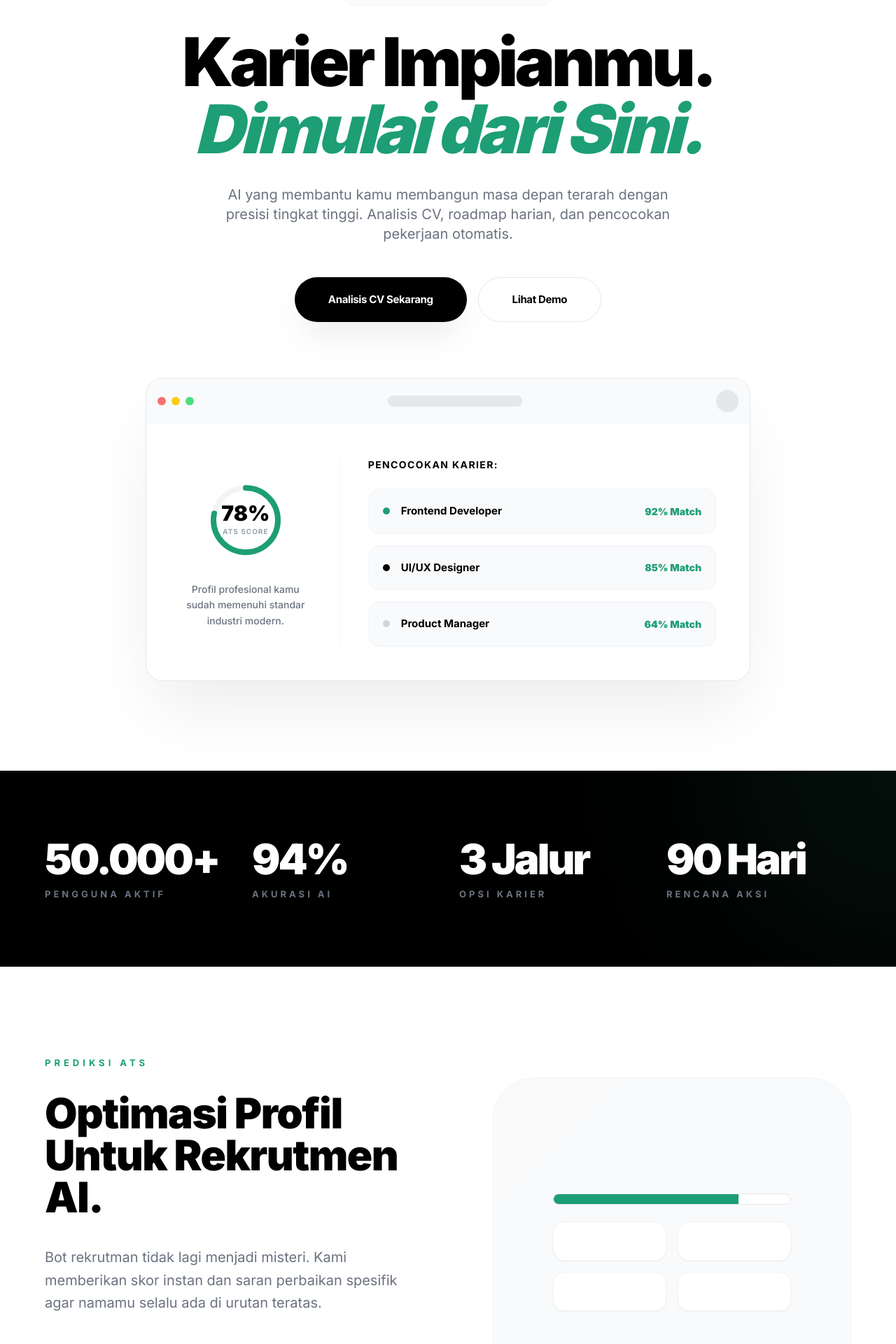
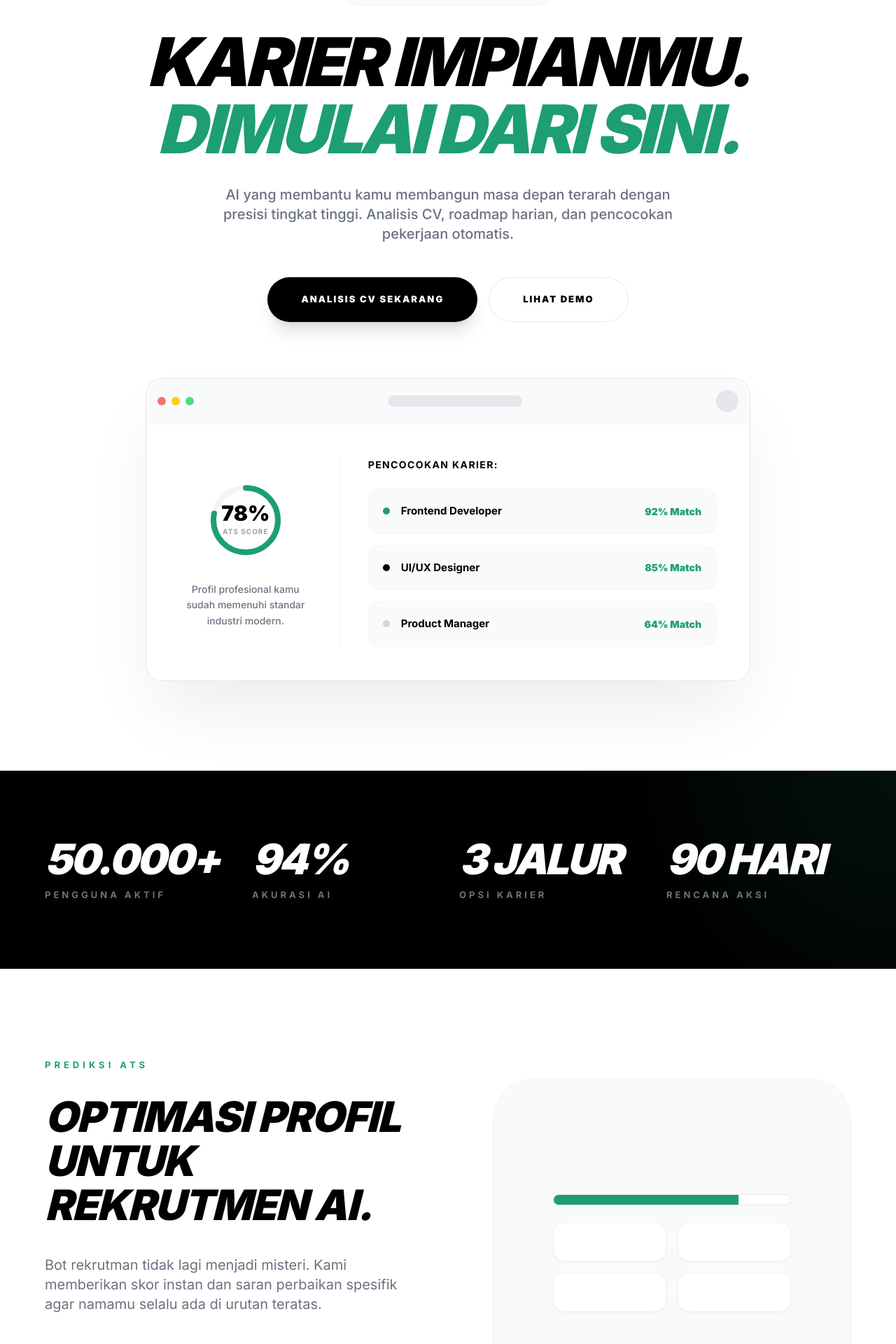
Before and after one commit to adefikri011/CarrearLensAi, a Next.js app: page / in a window 1280 px wide. Shown: the part 220-2140 px from the top of the page at 70% size. Built offline with nearby package versions, Linux system fonts and the light colour scheme; no server answers.

Commit message:
fix(hero): Adjust padding and typography for better readability
Updates padding and font sizes on the hero section to improve visual hierarchy and readability, particularly on smaller screens. The text has been made uppercase and italic for emphasis.

```diff
--- a/app/page.tsx
+++ b/app/page.tsx
@@ -101,19 +101,19 @@ const Hero = () => {
   const { status } = useSession();
   const authenticated = status === "authenticated";
   return (
-    <section className="bg-white dark:bg-zinc-950 pt-32 pb-24 md:pt-48 md:pb-32 overflow-hidden px-6 transition-colors duration-300">
+    <section className="bg-white dark:bg-zinc-950 pt-28 pb-20 md:pt-48 md:pb-32 overflow-hidden px-6 transition-colors duration-300">
       <div className="max-w-6xl mx-auto text-center">
         <motion.div
            initial={{ opacity: 0, y: 40 }}
            animate={{ opacity: 1, y: 0 }}
            transition={{ duration: 0.7, ease: "easeOut" }}
         >
-          <span className="inline-flex items-center gap-2 px-4 py-2 rounded-full bg-gray-50 dark:bg-zinc-900 border border-gray-100 dark:border-zinc-800 text-[#1D9E75] text-[12px] font-bold tracking-wider uppercase mb-8">
+          <span className="inline-flex items-center gap-2 px-4 py-2 rounded-full bg-gray-50 dark:bg-zinc-900 border border-gray-100 dark:border-zinc-800 text-[#1D9E75] text-[10px] md:text-[12px] font-bold tracking-wider uppercase mb-6 md:mb-8">
             <Sparkles size={14} /> Terpercaya oleh 50.000+ Pelajar
           </span>
-          <h1 className="text-5xl md:text-8xl font-black text-black dark:text-white tracking-tighter leading-[0.95] mb-8">
-            Karier Impianmu. <br />
-            <span className="text-[#1D9E75] italic">Dimulai dari Sini.</span>
+          <h1 className="text-[38px] md:text-8xl font-black text-black dark:text-white tracking-tighter leading-[0.95] mb-6 md:mb-8 uppercase italic">
+            Karier Impianmu. <br className="hidden sm:block" />
+            <span className="text-[#1D9E75] block sm:inline">Dimulai dari Sini.</span>
           </h1>
         </motion.div>
 
@@ -121,7 +121,7 @@ const Hero = () => {
           initial={{ opacity: 0, y: 40 }}
           animate={{ opacity: 1, y: 0 }}
           transition={{ duration: 0.7, ease: "easeOut", delay: 0.2 }}
-          className="text-gray-500 dark:text-zinc-400 text-lg md:text-xl max-w-2xl mx-auto leading-relaxed mb-12"
+          className="text-gray-500 dark:text-zinc-400 text-base md:text-xl max-w-2xl mx-auto leading-relaxed mb-10 md:mb-12 font-medium"
         >
           AI yang membantu kamu membangun masa depan terarah dengan presisi tingkat tinggi. Analisis CV, roadmap harian, dan pencocokan pekerjaan otomatis.
         </motion.p>
@@ -130,13 +130,13 @@ const Hero = () => {
           initial={{ opacity: 0, y: 40 }}
           animate={{ opacity: 1, y: 0 }}
           transition={{ duration: 0.7, ease: "easeOut", delay: 0.3 }}
-          className="flex flex-col sm:flex-row items-center justify-center gap-4"
+          className="flex flex-col sm:flex-row items-center justify-center gap-4 px-4 sm:px-0"
         >
           <Link href={authenticated ? "/dashboard/cv" : "/register"} className="w-full sm:w-auto">
             <motion.button
               whileHover={{ scale: 1.03 }}
               whileTap={{ scale: 0.97 }}
-              className="h-16 px-12 bg-black dark:bg-white text-white dark:text-black rounded-full font-bold text-[15px] tracking-tight hover:bg-[#1D9E75] dark:hover:bg-[#1D9E75] dark:hover:text-white transition-all shadow-2xl shadow-black/10 w-full"
+              className="h-14 md:h-16 px-10 md:px-12 bg-black dark:bg-white text-white dark:text-black rounded-full font-black text-[11px] md:text-[13px] tracking-[1px] md:tracking-[2px] uppercase hover:bg-[#1D9E75] dark:hover:bg-[#1D9E75] dark:hover:text-white transition-all shadow-xl shadow-black/10 w-full"
             >
               Analisis CV Sekarang
             </motion.button>
@@ -145,7 +145,7 @@ const Hero = () => {
             <motion.button
               whileHover={{ scale: 1.03 }}
               whileTap={{ scale: 0.97 }}
-              className="h-16 px-12 bg-white dark:bg-zinc-900 text-black dark:text-white border border-gray-200 dark:border-zinc-800 rounded-full font-bold text-[15px] tracking-tight hover:bg-gray-50 dark:hover:bg-zinc-800 transition-all w-full"
+              className="h-14 md:h-16 px-10 md:px-12 bg-white dark:bg-zinc-900 text-black dark:text-white border border-gray-200 dark:border-zinc-800 rounded-full font-black text-[11px] md:text-[13px] tracking-[1px] md:tracking-[2px] uppercase hover:bg-gray-50 dark:hover:bg-zinc-800 transition-all w-full"
             >
               Lihat Demo
             </motion.button>
@@ -224,14 +224,14 @@ const Stats = () => {
   ];
 
   return (
-    <section className="bg-black dark:bg-zinc-900 py-24 px-6 relative overflow-hidden transition-colors duration-300">
-      <div className="max-w-6xl mx-auto grid grid-cols-2 lg:grid-cols-4 gap-y-12 gap-x-8 relative z-10">
+    <section className="bg-black dark:bg-zinc-900 py-20 md:py-24 px-6 relative overflow-hidden transition-colors duration-300">
+      <div className="max-w-6xl mx-auto grid grid-cols-2 lg:grid-cols-4 gap-y-12 gap-x-4 md:gap-x-8 relative z-10">
         {stats.map((stat, i) => (
           <div key={i} className="text-center md:text-left">
-            <h3 className="text-4xl md:text-6xl font-black mb-3 tracking-tighter text-white">
+            <h3 className="text-3xl md:text-6xl font-black mb-2 md:mb-3 tracking-tighter text-white uppercase italic">
               <Counter value={stat.value} />
             </h3>
-            <p className="text-gray-500 dark:text-zinc-500 text-xs md:text-[13px] font-bold uppercase tracking-[4px]">
+            <p className="text-gray-500 dark:text-zinc-500 text-[10px] md:text-[13px] font-bold uppercase tracking-[2px] md:tracking-[4px]">
               {stat.label}
             </p>
           </div>
@@ -312,21 +312,21 @@ const HowItWorks = () => {
 const FeatureItem = ({ item, i }: { item: any, i: number }) => {
   const { ref, visible } = useScrollReveal();
   return (
-    <div ref={ref} className={`grid grid-cols-1 lg:grid-cols-2 gap-20 lg:gap-32 items-center`}>
+    <div ref={ref} className={`grid grid-cols-1 lg:grid-cols-2 gap-12 lg:gap-32 items-center`}>
       <motion.div
         initial={{ opacity: 0, x: i % 2 === 0 ? -50 : 50 }}
         animate={visible ? { opacity: 1, x: 0 } : {}}
         transition={{ duration: 0.7 }}
         className={i % 2 !== 0 ? "lg:order-2" : ""}
       >
-        <span className="text-[#1D9E75] text-[13px] font-bold tracking-[5px] uppercase mb-8 block">{item.label}</span>
-        <h3 className="text-4xl md:text-6xl font-black text-black dark:text-white leading-[1.05] mb-10">{item.title}</h3>
-        <p className="text-gray-500 dark:text-zinc-400 text-xl leading-relaxed mb-12">{item.desc}</p>
-        <div className="space-y-6">
+        <span className="text-[#1D9E75] text-[11px] md:text-[13px] font-bold tracking-[3px] md:tracking-[5px] uppercase mb-6 md:mb-8 block">{item.label}</span>
+        <h3 className="text-3xl md:text-6xl font-black text-black dark:text-white leading-[1.1] md:leading-[1.05] mb-6 md:mb-10 uppercase italic">{item.title}</h3>
+        <p className="text-gray-500 dark:text-zinc-400 text-base md:text-xl leading-relaxed mb-8 md:mb-12">{item.desc}</p>
+        <div className="space-y-4 md:space-y-6">
            {item.points.map((p: string, idx: number) => (
-             <div key={idx} className="flex items-center gap-4 text-black dark:text-white font-bold text-lg">
-                <div className="w-8 h-8 rounded-full bg-[#1D9E75]/10 flex items-center justify-center text-[#1D9E75]">
-                  <Check size={20} strokeWidth={3} />
+             <div key={idx} className="flex items-center gap-3 md:gap-4 text-black dark:text-white font-bold text-base md:text-lg">
+                <div className="w-6 h-6 md:w-8 md:h-8 rounded-full bg-[#1D9E75]/10 flex items-center justify-center text-[#1D9E75]">
+                  <Check className="w-4 h-4 md:w-5 md:h-5" strokeWidth={3} />
                 </div>
                 {p}
              </div>
@@ -338,7 +338,7 @@ const FeatureItem = ({ item, i }: { item: any, i: number }) => {
         initial={{ opacity: 0, x: i % 2 === 0 ? 50 : -50 }}
         animate={visible ? { opacity: 1, x: 0 } : {}}
         transition={{ duration: 0.7 }}
-        className={`bg-gray-50 dark:bg-zinc-900 border border-gray-100 dark:border-zinc-800 rounded-[60px] p-12 md:p-20 h-[500px] flex items-center justify-center relative ${i % 2 !== 0 ? "lg:order-1" : ""}`}
+        className={`bg-gray-50 dark:bg-zinc-900 border border-gray-100 dark:border-zinc-800 rounded-[40px] md:rounded-[60px] p-8 md:p-20 h-[400px] md:h-[500px] flex items-center justify-center relative ${i % 2 !== 0 ? "lg:order-1" : ""}`}
       >
          <div className="w-full max-w-[340px] z-10">
             {item.visual}
@@ -572,31 +572,33 @@ const CTA = () => {
   const { status } = useSession();
   const authenticated = status === "authenticated";
   return (
-    <section className="bg-black dark:bg-zinc-950 py-40 px-6 relative overflow-hidden transition-colors duration-300" ref={ref}>
+    <section className="bg-black dark:bg-zinc-950 py-32 md:py-48 px-6 relative overflow-hidden transition-colors duration-300" ref={ref}>
       <motion.div
         initial={{ opacity: 0, scale: 0.95 }}
         animate={visible ? { opacity: 1, scale: 1 } : {}}
         transition={{ duration: 0.8 }}
         className="max-w-4xl mx-auto text-center relative z-10"
       >
-        <h2 className="text-5xl md:text-8xl font-black text-white dark:text-zinc-100 tracking-tighter leading-[0.9] mb-10">
-          Siap Membangun <br />
+        <h2 className="text-[36px] md:text-8xl font-black text-white dark:text-zinc-100 tracking-tighter leading-[1.1] md:leading-[0.9] mb-8 md:mb-10 uppercase italic">
+          Siap Membangun <br className="hidden md:block" />
           <span className="text-[#1D9E75]">Masa Depanmu?</span>
         </h2>
-        <p className="text-gray-400 dark:text-zinc-500 text-xl md:text-2xl mb-16 max-w-2xl mx-auto font-medium">
+        <p className="text-gray-400 dark:text-zinc-500 text-[15px] md:text-2xl mb-12 md:mb-16 max-w-[320px] md:max-w-xl mx-auto font-bold uppercase tracking-tight leading-relaxed">
           Mulai sekarang — dalam 5 menit profilmu akan lebih berharga dari sebelumnya.
         </p>
-        <Link href={authenticated ? "/dashboard/cv" : "/register"}>
+        <div className="flex justify-center">
+          <Link href={authenticated ? "/dashboard/cv" : "/register"} className="inline-block">
             <motion.button
               whileHover={{ scale: 1.05 }}
               whileTap={{ scale: 0.95 }}
-            className="h-20 px-20 bg-[#1D9E75] text-black font-black text-xl rounded-full hover:bg-white transition-all shadow-[0_30px_70px_rgba(29,158,117,0.4)] active:scale-95 uppercase tracking-widest"
+              className="h-16 md:h-20 px-8 md:px-20 bg-[#1D9E75] text-black font-black text-[11px] md:text-[14px] rounded-full hover:bg-white transition-all shadow-[0_20px_50px_rgba(29,158,117,0.4)] active:scale-95 uppercase tracking-[2px]"
             >
                Analisis CV Sekarang — Gratis
             </motion.button>
           </Link>
+        </div>
       </motion.div>
-      <div className="absolute top-1/2 left-1/2 -translate-x-1/2 -translate-y-1/2 w-[800px] h-[800px] bg-[#1D9E75]/5 rounded-full blur-[150px] pointer-events-none" />
+      <div className="absolute top-1/2 left-1/2 -translate-x-1/2 -translate-y-1/2 w-[600px] md:w-[800px] h-[600px] md:h-[800px] bg-[#1D9E75]/10 rounded-full blur-[100px] md:blur-[150px] pointer-events-none" />
     </section>
   );
 };
```
Lines whose indentation alone changed are shown as unchanged.
